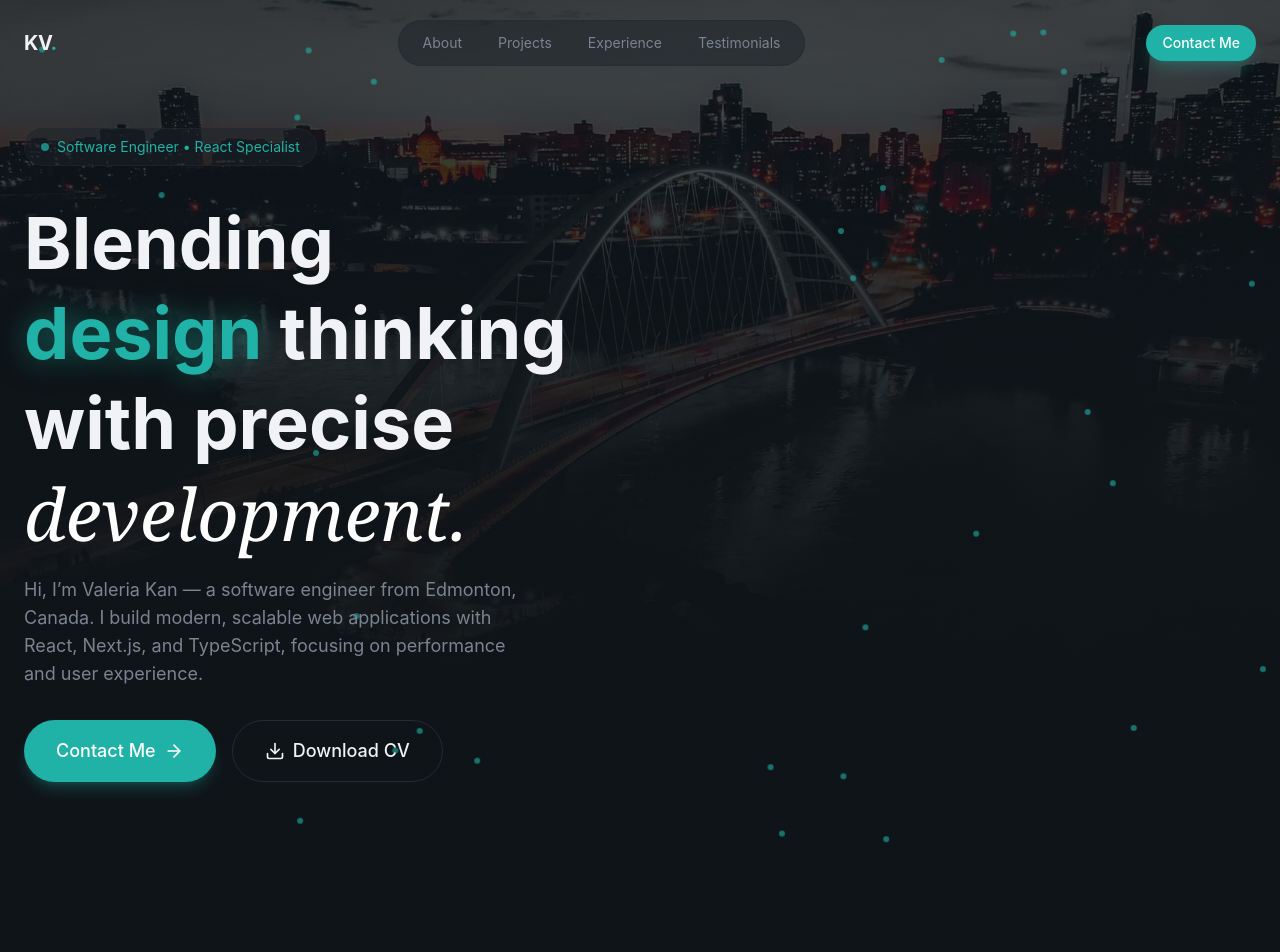
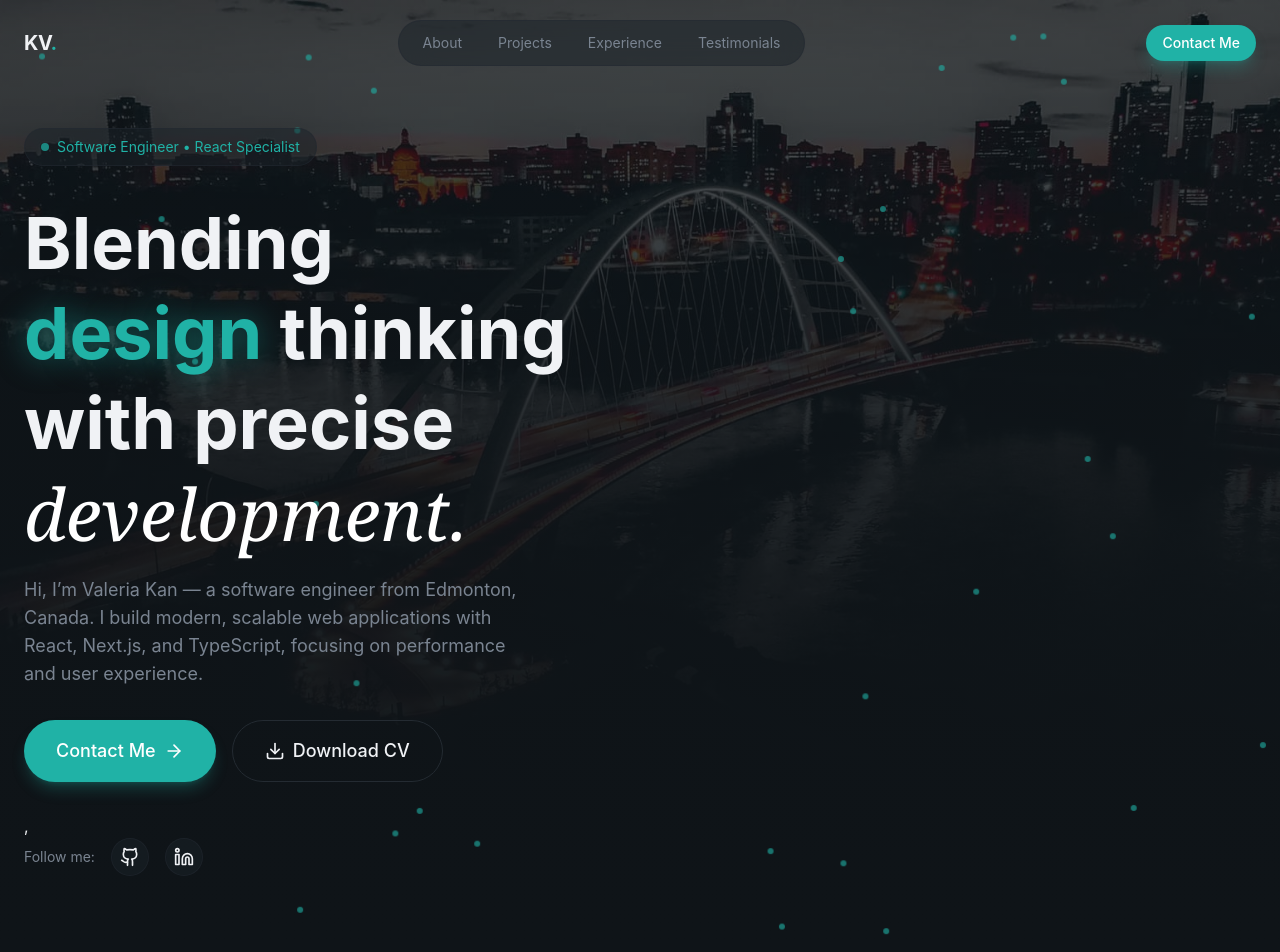
Before and after one commit to Lerik13/dev-portfolio, a React (Vite) app: page / in a window 1280 px wide. Shown: the top 952 px of the page. Before the commit the page ends 862 px from the top, so only its background shows below. Built offline with nearby package versions, Linux system fonts and the light colour scheme.

Commit message:
Hero section: + Social links block

```diff
--- a/src/sections/Hero.jsx
+++ b/src/sections/Hero.jsx
@@ -1,6 +1,6 @@
 import { AnimatedBorderButton } from '@/components/AnimatedBorderButton'
 import { Button } from '@/components/Button'
-import { ArrowRight, Download } from 'lucide-react'
+import { ArrowRight, Download, Github, Linkedin } from 'lucide-react'
 
 export const Hero = () => {
   return (
@@ -43,7 +43,6 @@ export const Hero = () => {
                 Software Engineer • React Specialist
               </span>
             </div>
-
             {/* Headline */}
             <div className='space-y-4'>
               <h1 className='text-5xl md:text-6xl lg:text-7xl font-bold leading-tight animate-fade-in animation-delay-100'>
@@ -63,7 +62,6 @@ export const Hero = () => {
                 and TypeScript, focusing on performance and user experience.
               </p>
             </div>
-
             {/* CTAs */}
             <div className='flex flex-wrap gap-4 animate-fade-in animation-delay-300'>
               <Button size='lg'>
@@ -74,6 +72,26 @@ export const Hero = () => {
                 Download CV
               </AnimatedBorderButton>
             </div>
+            {/* Social Links */}
+            {/* icon: Mail, href: 'mailto:Kan.Valeria1309@gmail.com' */},
+            <div className='flex items-center gap-4 animate-fade-in animation-delay-400'>
+              <span className='text-sm text-muted-foreground'>Follow me: </span>
+              {[
+                { icon: Github, href: 'https://github.com/Lerik13' },
+                {
+                  icon: Linkedin,
+                  href: 'https://www.linkedin.com/in/valeria-kan',
+                },
+              ].map((social, idx) => (
+                <a
+                  href={social.href}
+                  key={idx}
+                  className='p-2 rounded-full glass hover:bg-primary/10 hover:text-primary transition-all duration-300'
+                >
+                  {<social.icon className='w-5 h-5' />}
+                </a>
+              ))}
+            </div>
           </div>
           {/* Right Column - Profile Image */}
         </div>
```
